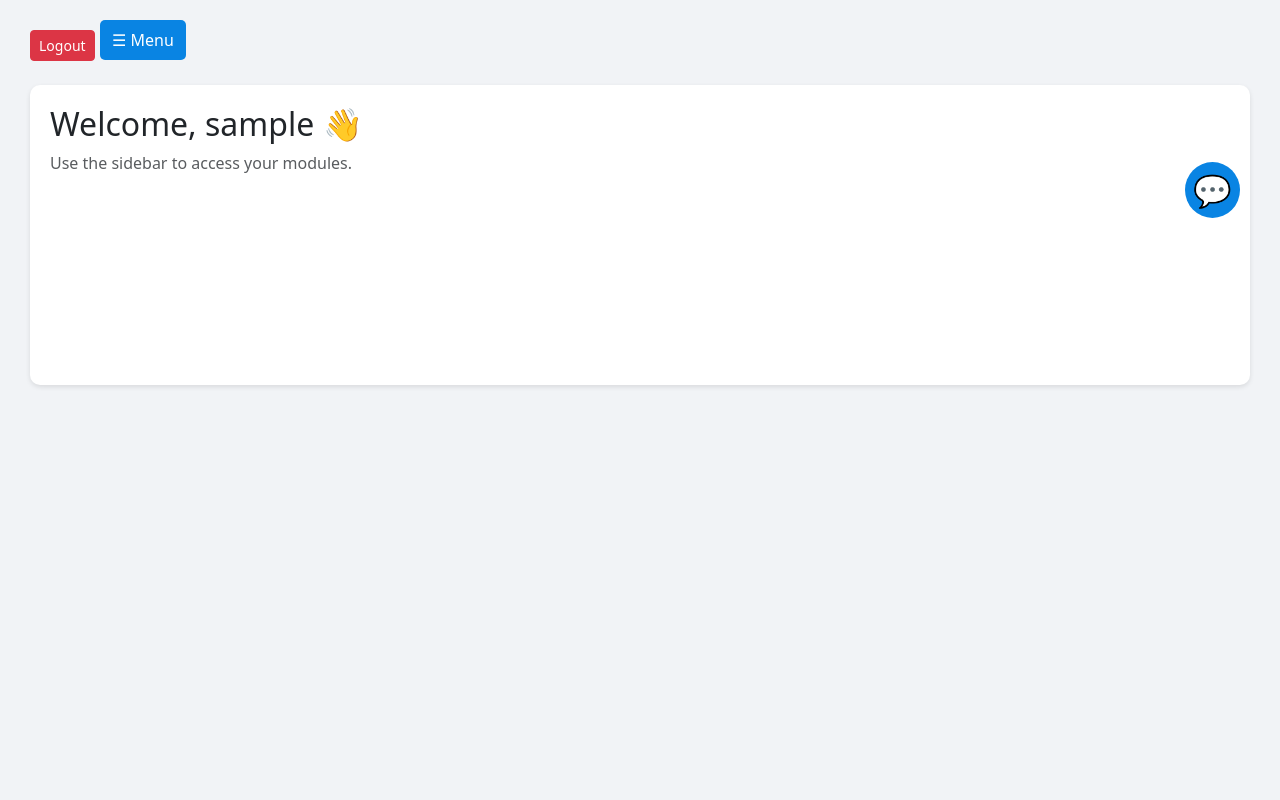
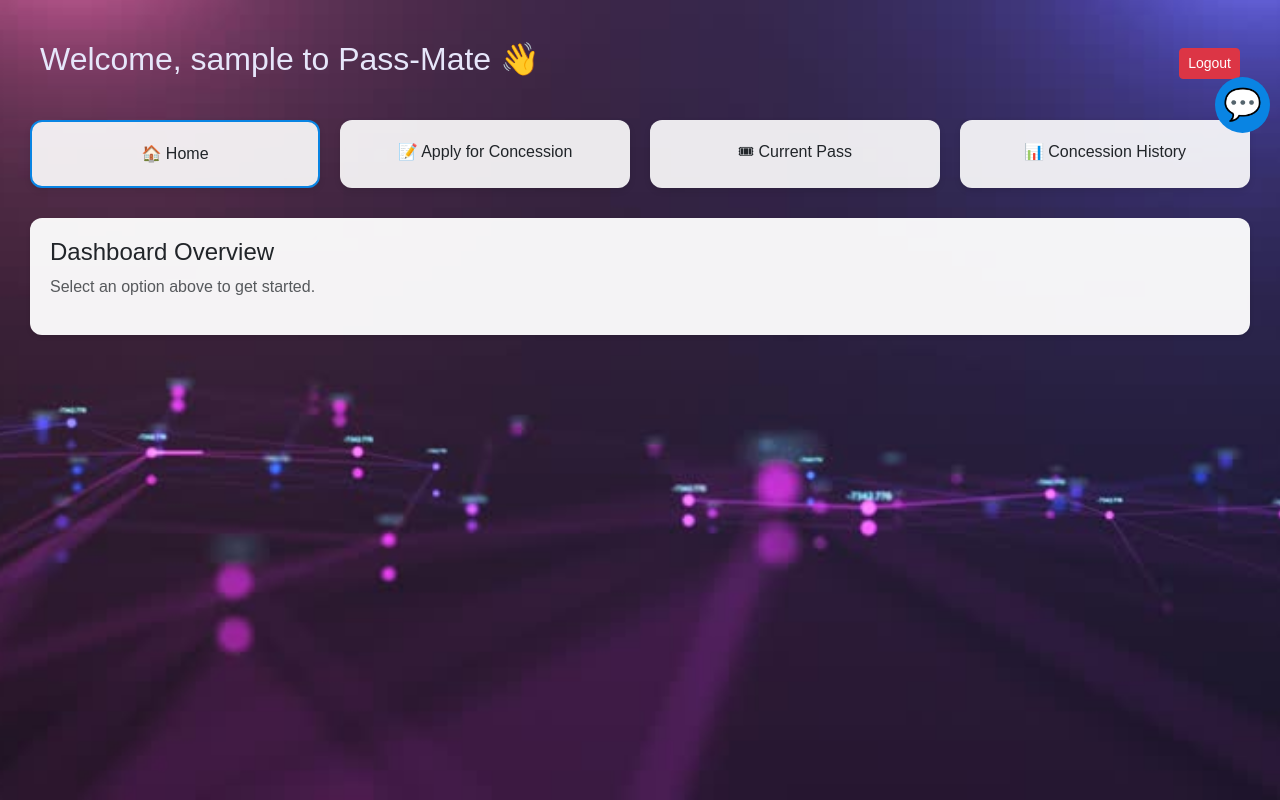
Before and after one commit to sailee-pawar/epass-system, a Django app: page /dashboard/ in a window 1280 px wide. Run offline with Django 5.2, Linux system fonts and the light colour scheme; the visitor is signed in with stand-in values (Sample User, id 1); data that the repository does not hold is empty.

Commit message:
Added new dashboard UI changes and upload adhar changes.

```diff
--- a/accounts/templates/accounts/dashboard.html
+++ b/accounts/templates/accounts/dashboard.html
@@ -7,72 +7,45 @@
 	body, html {
 		height: 100%;
 		margin: 0;
-	}
-	.dashboard {
-		display: flex;
-		height: 100vh;
-	}
-	/* Sidebar */
-	.sidebar {
-		width: 250px;
-		background-color: #343a40;
-		color: #fff;
-		padding: 20px;
-		position: fixed;
-		top: 0;
-		left: -260px; /* hidden by default */
-		height: 100%;
-		transition: left 0.3s ease;
-		z-index: 1000;
-	}
-	.sidebar.show {
-		left: 0; /* slide in */
-	}
-	.sidebar h4 {
-		color: #f8f9fa;
-		margin-bottom: 20px;
-	}
-	.sidebar .nav-link {
-		color: #adb5bd;
-		padding: 8px 0;
-		display: block;
-		text-decoration: none;
-	}
-	.sidebar .nav-link.active,
-	.sidebar .nav-link:hover {
-		color: #fff;
-		font-weight: bold;
-	}
-	/* Main content */
-	.main-content {
-		flex-grow: 1;
-		padding: 30px;
-		background-color: #f1f3f6;
-		overflow-y: auto;
-		margin-left: 0;
-		transition: margin-left 0.3s ease;
-	}
-	.main-content.shift {
-		margin-left: 250px; /* shift when sidebar opens */
+		background: url('/static/images/dashboard-bg.jpg') no-repeat center center fixed;
+		background-size: cover;
+		font-family: Arial, sans-serif;
 	}
 
-	/* Toggle button */
-	.toggle-sidebar-btn {
-		position: fixed;
-		top: 20px;
-		left: 100px;
-		z-index: 1100;
-		background: #0984e3;
-		color: #fff;
-		border: none;
-		padding: 8px 12px;
-		border-radius: 5px;
+	.dashboard {
+		padding: 30px;
+		min-height: 100vh;
+		border-radius: 12px;
+		/* remove the transparent background */
+	}
+	/* Navigation Cards */
+	.nav-cards {
+		display: grid;
+		grid-template-columns: repeat(auto-fit, minmax(200px, 1fr));
+		gap: 20px;
+		margin-bottom: 30px;
+	}
+	.nav-card {
+		background: rgba(255, 255, 255, 0.9);
+		border-radius: 12px;
+		padding: 20px;
+		text-align: center;
+		box-shadow: 0 3px 6px rgba(0,0,0,0.1);
 		cursor: pointer;
+		transition: transform 0.2s, box-shadow 0.2s;
+	}
+	.nav-card:hover {
+		transform: translateY(-4px);
+		box-shadow: 0 6px 12px rgba(0,0,0,0.15);
+		background: #e6f0ff; /* light blue */
+	}
+	.nav-card.active {
+		border: 2px solid #0984e3;
 	}
 
 	.module-card {
-		background: #fff;
-		border-radius: 10px;
+		background: rgba(255, 255, 255, 0.95);
+		border-radius: 12px;
 		padding: 20px;
 		box-shadow: 0 2px 5px rgba(0,0,0,0.1);
 		margin-bottom: 20px;
@@ -80,40 +53,34 @@
 </style>
 
 <div class="dashboard">
-	<!-- Sidebar -->
-	<div class="sidebar">
-
-		<ul class="nav flex-column" id="moduleTabs">
-			<li><a class="nav-link active" href="#" data-target="home">Home</a></li>
-
-			{% if user.role == "student" %}
-				<li><a class="nav-link" href="#" data-target="concession">Apply for Concession</a></li>
-				<li><a class="nav-link" href="#" data-target="current">Current Pass</a></li>
-				<li><a class="nav-link" href="#" data-target="concessions">No. of Concessions Taken</a></li>
-			{% elif user.role == "admin" %}
-				<li><a class="nav-link" href="#" data-target="verify">Verify Concessions</a></li>
-				<li><a class="nav-link" href="#" data-target="manage">Manage Students</a></li>
-			{% elif user.role == "transporter" %}
-				<li><a class="nav-link" href="#" data-target="issued">Issued Passes</a></li>
-				<li><a class="nav-link" href="#" data-target="reports">Reports</a></li>
-			{% endif %}
-		</ul>
-	</div>
-
-	<!-- Main content -->
-	<div class="main-content">
-		<!-- Sidebar Toggle Button -->
-		<button class="toggle-sidebar-btn" id="sidebarToggle">☰ Menu</button>
-
-		<div class="d-flex justify-content-between align-items-center mb-4">
+	<div class="d-flex justify-content-between align-items-center mb-4" style="color:lavender; padding:10px; border-radius:8px;">
+		<h2>Welcome, {{ user.username }} to Pass-Mate 👋</h2>
 		<a href="{% url 'logout' %}" class="btn btn-danger btn-sm">Logout</a>
 	</div>
 
+	<!-- Navigation Cards -->
+	<div class="nav-cards" id="moduleTabs">
+		<div class="nav-card active" data-target="home">🏠 Home</div>
+
+		{% if user.role == "student" %}
+			<div class="nav-card" data-target="concession">📝 Apply for Concession</div>
+			<div class="nav-card" data-target="current">🎟 Current Pass</div>
+			<div class="nav-card" data-target="concessions">📊 Concession History</div>
+		{% elif user.role == "admin" %}
+			<div class="nav-card" data-target="verify">✅ Verify Concessions</div>
+			<div class="nav-card" data-target="manage">👥 Manage Students</div>
+		{% elif user.role == "transporter" %}
+			<div class="nav-card" data-target="issued">🎟 Issued Passes</div>
+			<div class="nav-card" data-target="reports">📑 Reports</div>
+		{% endif %}
+	</div>
+
+	<!-- Module Content -->
 	<div id="moduleContent">
 		<!-- Home -->
-			<div class="module module-card" id="home" style="position: relative; padding:20px; min-height:300px;">
-				<h2>Welcome, {{ user.username }} 👋</h2>
-				<p class="text-muted">Use the sidebar to access your modules.</p>
+		<div class="module module-card" id="home">
+			<h4>Dashboard Overview</h4>
+			<p class="text-muted">Select an option above to get started.</p>
 
 			<!-- AI Assistant Toggle Button -->
 			<button id="ai-toggle" style="
@@ -155,34 +122,31 @@
 		</div>
 
 		{% if user.role == "student" %}
-				<!-- Apply for Concession -->
 			<div class="module module-card d-none" id="concession">
 				<h4 class="text-center">Apply for Concession</h4>
 				{% if active_pass_exists %}
 					<div class="alert alert-warning text-center">
-						🚨 You already have an active pass. You cannot apply for another until it expires.
+						🚨 You already have an active pass.
 					</div>
+				{% elif pending_exists %}
+  					<div class="alert alert-warning">⏳ Your concession application is pending.</div>
 				{% else %}
 					{% include 'concession_form.html' %}
 				{% endif %}
 			</div>
 
-				<!-- Current Pass -->
 			<div class="module module-card d-none" id="current">
 				<h4>Current Pass</h4>
 				{% if active_pass_exists %}
 					<a href="{% url 'show_pass' %}" class="btn btn-success w-100">View My E-Pass</a>
 				{% else %}
-						<button class="btn btn-secondary w-100" disabled>No Active Pass Available</button>
+					<button class="btn btn-secondary w-100" disabled>No Active Pass</button>
 				{% endif %}
-
 			</div>
 
-				<!-- Concessions Taken -->
 			<div class="module module-card d-none" id="concessions">
-					<h4>No. of Concessions Taken</h4>
-					<p>Total concessions taken: {{ concessions_taken }}</p>
-
+				<h4>Concession History</h4>
+				<p>Total concessions: {{ concessions_taken }}</p>
 				{% if concessions_list %}
 					<div class="row mt-4">
 						{% for concession in concessions_list %}
@@ -203,15 +167,13 @@
 				{% endif %}
 			</div>
 		{% elif user.role == "admin" %}
-				<!-- Verify Concessions start-->
 			<div class="module module-card d-none" id="verify">
 				<h4>Verify Concessions</h4>
-
 				{% if pending_concessions %}
 					<table class="table table-striped table-bordered mt-3">
 						<thead class="table-dark">
 							<tr>
-								<th>Student Name</th>
+								<th>Student</th>
 								<th>Department</th>
 								<th>Destination</th>
 								<th>Duration</th>
@@ -242,17 +204,14 @@
 						</tbody>
 					</table>
 				{% else %}
-					<div class="alert alert-info mt-3">✅ No pending concessions right now.</div>
+					<div class="alert alert-info mt-3">✅ No pending concessions.</div>
 				{% endif %}
 			</div>
-				<!-- Verify Concessions end-->
 		{% elif user.role == "transporter" %}
-				<!-- Issued Passes -->
 			<div class="module module-card d-none" id="issued">
 				<h4>Issued Passes</h4>
 				<p>Transporter can view all issued passes.</p>
 			</div>
-				<!-- Reports -->
 			<div class="module module-card d-none" id="reports">
 				<h4>Reports</h4>
 				<p>Generate and download reports here.</p>
@@ -260,39 +219,26 @@
 		{% endif %}
 	</div>
 </div>
-</div>
 
 <script>
-	// Sidebar toggle
-	const sidebar = document.querySelector('.sidebar');
-	const mainContent = document.querySelector('.main-content');
-	const sidebarToggle = document.getElementById('sidebarToggle');
-
-	sidebarToggle.addEventListener('click', () => {
-		sidebar.classList.toggle('show');
-		mainContent.classList.toggle('shift');
-	});
-
-	// Module switching
-	const links = document.querySelectorAll('#moduleTabs .nav-link');
+	// Module switching via nav cards
+	const navCards = document.querySelectorAll('#moduleTabs .nav-card');
 	const modules = document.querySelectorAll('#moduleContent .module');
 
-	links.forEach(link => {
-		link.addEventListener('click', function(e) {
-			e.preventDefault();
-			links.forEach(l => l.classList.remove('active'));
-			this.classList.add('active');
+	navCards.forEach(card => {
+		card.addEventListener('click', () => {
+			navCards.forEach(c => c.classList.remove('active'));
+			card.classList.add('active');
 
 			modules.forEach(m => m.classList.add('d-none'));
-			const target = this.dataset.target;
-			const targetDiv = document.getElementById(target);
+			const targetDiv = document.getElementById(card.dataset.target);
 			if (targetDiv) {
 				targetDiv.classList.remove('d-none');
 			}
 		});
 	});
 
-	// AI Assistant
+	// AI Assistant toggle
 	const aiToggle = document.getElementById('ai-toggle');
 	const aiChat = document.getElementById('ai-chat');
 	const chatMessages = document.getElementById('chat-messages');
@@ -316,9 +262,9 @@
 
 		let reply = "";
 		if(msg.toLowerCase().includes("concession")){
-			reply = "Click on 'Concession History' or 'Apply New Concession'. Then fill The form.";
+			reply = "Click on 'Apply for Concession' or check your history.";
 		} else if(msg.toLowerCase().includes("pass")){
-			reply = "Your pass info is visible on the dashboard cards.";
+			reply = "Your pass info is visible under 'Current Pass'.";
 		} else {
 			reply = "I can help! Ask about concessions, pass details, or dashboard features.";
 		}
--- a/accounts/templates/concession_form.html
+++ b/accounts/templates/concession_form.html
@@ -1,6 +1,6 @@
 <!-- templates/concession_form.html -->
 <div class="card mt-3 p-3 shadow-sm mx-auto" style="max-width: 600px;">
-	<form method="post" action="{% url 'apply_concession' %}">
+	<form method="post" enctype="multipart/form-data" action="{% url 'apply_concession' %}">
 		{% csrf_token %}
 
 		<div class="mb-3">
@@ -68,6 +68,8 @@
 				placeholder="Enter a valid email address"
 				required>
 			<div class="form-text">Example: student@example.com</div>
+			<!-- Error message container -->
+			<div id="emailError" class="text-danger small mt-1" style="display:none;"></div>
 		</div>
 
 		<div class="mb-3">
@@ -80,6 +82,36 @@
 			<input type="number" name="duration" id="id_duration" class="form-control" min="1" max="3" placeholder="1 to 3 months" required>
 		</div>
 
+		<!-- File Uploads -->
+		<div class="mb-3">
+			<label for="id_adhar_card" class="form-label">Upload Aadhar Card</label>
+			<input type="file" name="adhar_card" id="id_adhar_card" class="form-control" accept="image/*,.pdf" required>
+		</div>
+
 		<button type="submit" class="btn btn-primary w-100" {% if active_pass_exists %}disabled{% endif %}>Submit</button>
 	</form>
 </div>
+
+<script>
+	document.addEventListener("DOMContentLoaded", function () {
+		const emailInput = document.getElementById("id_email_id");
+		const emailError = document.getElementById("emailError");
+
+		emailInput.addEventListener("blur", function (event) {
+			const emailValue = emailInput.value.trim();
+			const emailPattern = /^[^\s@]+@[^\s@]+\.[^\s@]+$/; // basic email regex
+
+			if (emailValue && !emailPattern.test(emailValue)) {
+				emailError.textContent = "? Please enter a valid email address.";
+				emailError.style.display = "block";
+				emailInput.classList.add("is-invalid");
+
+				// Put cursor back inside the field
+				emailInput.focus();
+			} else {
+				emailError.style.display = "none";
+				emailInput.classList.remove("is-invalid");
+			}
+		});
+	});
+</script>
--- a/accounts/urls.py
+++ b/accounts/urls.py
@@ -1,5 +1,7 @@
 from django.urls import path
 from . import views
+from django.conf import settings
+from django.conf.urls.static import static
 
 urlpatterns = [
     path("", views.home, name="home"),
@@ -16,4 +18,4 @@ urlpatterns = [
     ### college admin ##
     path("approve-concession/<int:pk>/", views.approve_concession, name="approve_concession"),
     path("reject-concession/<int:pk>/", views.reject_concession, name="reject_concession"),
-]
+]+ static(settings.MEDIA_URL, document_root=settings.MEDIA_ROOT)
--- a/accounts/views.py
+++ b/accounts/views.py
@@ -1,3 +1,5 @@
+from django.conf import settings
+import json, re,os
 from django.shortcuts import render, redirect, get_object_or_404
 from django.contrib.auth import authenticate, login, logout
 from django.contrib.auth.models import User
@@ -111,7 +113,10 @@ def dashboard_view(request):
         pending_concessions = ConcessionData.objects.filter(is_active=2)  # status=2 => Pending
     else:
         active_pass_exists = ConcessionData.objects.filter(
-            user_id=request.user.id, is_active=True
+            user_id=request.user.id, is_active=1
+        ).exists()
+        pending_exists = ConcessionData.objects.filter(
+            user_id=request.user.id, is_active=2
         ).exists()
         pending_concessions = None
 
@@ -139,6 +144,7 @@ def dashboard_view(request):
                 "active_pass_exists": active_pass_exists,
                 "concessions_taken": concessions_count,
                 "concessions_list": concessions_list,
+                "pending_exists": pending_exists,
             },
         )
 
@@ -174,6 +180,20 @@ def apply_concession(request):
             obj.user_id = request.user.id
             obj.is_active = 2
             obj.status = "Pending"
+            # ✅ Handle file uploads
+
+            from django.conf import settings
+            upload_dir = os.path.join(settings.MEDIA_ROOT, "uploads")
+            os.makedirs(upload_dir, exist_ok=True)  # create folder if not exists
+
+            if request.FILES.get("adhar_card"):
+                adhar_file = request.FILES["adhar_card"]
+                adhar_path = os.path.join(upload_dir, f"adhar_{request.user.id}_{adhar_file.name}")
+                with open(adhar_path, "wb+") as destination:
+                    for chunk in adhar_file.chunks():
+                        destination.write(chunk)
+                obj.adhar_card_path = adhar_path  #
+
             obj.save()
 
             # ✅ Send confirmation email
--- a/epass_system/settings.py
+++ b/epass_system/settings.py
@@ -11,6 +11,7 @@ https://docs.djangoproject.com/en/5.1/ref/settings/
 """
 
 from pathlib import Path
+import os
 
 # Build paths inside the project like this: BASE_DIR / 'subdir'.
 BASE_DIR = Path(__file__).resolve().parent.parent
@@ -150,3 +151,6 @@ EMAIL_HOST_PASSWORD = 'werdyhvrzjfepmch'
 DEFAULT_FROM_EMAIL = EMAIL_HOST_USER
 STATIC_URL = '/static/'
 STATICFILES_DIRS = [BASE_DIR / "static"]
+
+MEDIA_URL = "/media/"
+MEDIA_ROOT = os.path.join(BASE_DIR, "media")
```
Also changed, not shown: accounts/static/images/dashboard-bg.jpg (added). Lines whose indentation alone changed are shown as unchanged.
